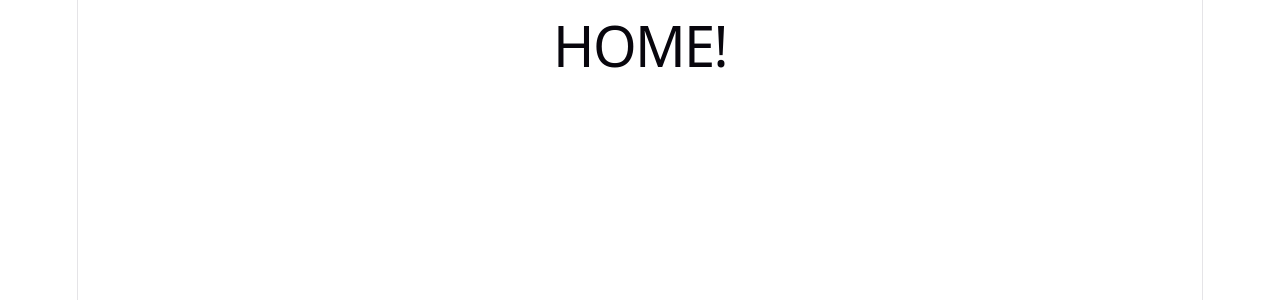
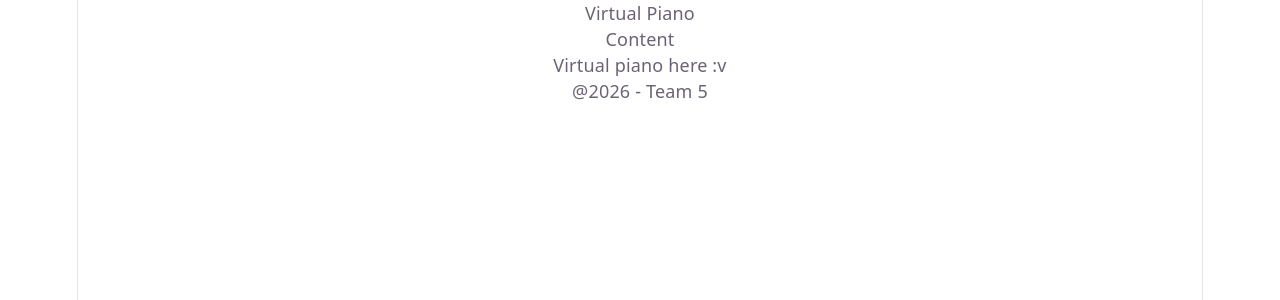
Before and after one commit to irvine-qn/Interactive-piano-website-FrontEnd, a React (Vite) app: page / in a window 1280 px wide. Shown: the top 300 px of the page. Built offline with nearby package versions, Linux system fonts and the light colour scheme.

Commit message:
feat(home.jsx): defining places for functions at HOME page

```diff
--- a/src/App.jsx
+++ b/src/App.jsx
@@ -1,11 +1,16 @@
-import "./App.css";
+import { BrowserRouter as Router, Route, Switch } from "react-router-dom";
+import React, { Suspense } from "react";
 
-function App() {
-  return (
-    <div className="App">
-      <h1>HOME!</h1>
-    </div>
-  );
-}
+const Home = React.lazy(() => import("./virtual-piano/home"));
+
+const App = () => (
+  <Router>
+    <Suspense fallback={<div>Loading...</div>}>
+      <Switch>
+        <Route exact path="/" component={Home} />
+      </Switch>
+    </Suspense>
+  </Router>
+);
 
 export default App;
--- /dev/null
+++ b/src/virtual-piano/home.jsx
@@ -0,0 +1,9 @@
+const home = () => (
+  <>
+    <header>Virtual Piano</header>
+    <div>Content</div>
+    <div>Virtual piano here :v</div>
+    <footer>@2026 - Team 5</footer>
+  </>
+);
+export default home;
```
Also changed, not shown: account.jpg (deleted).
